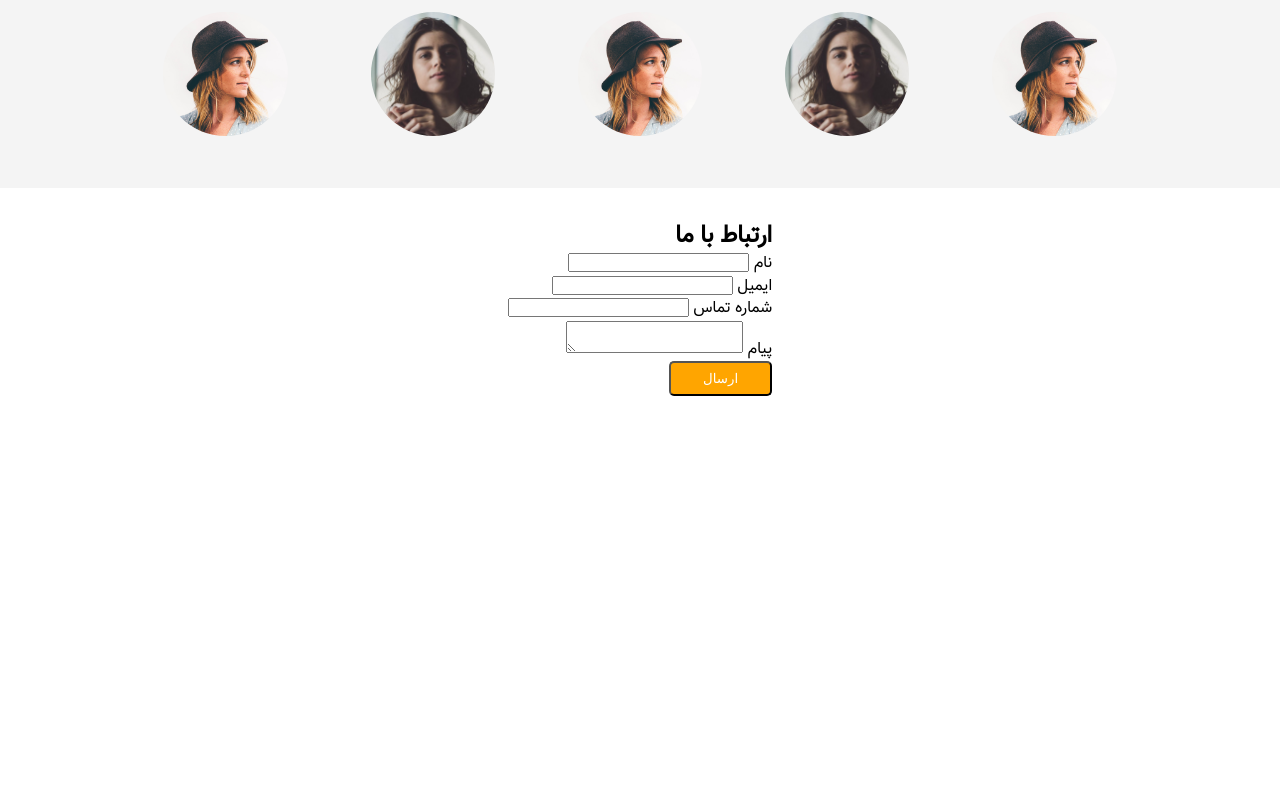
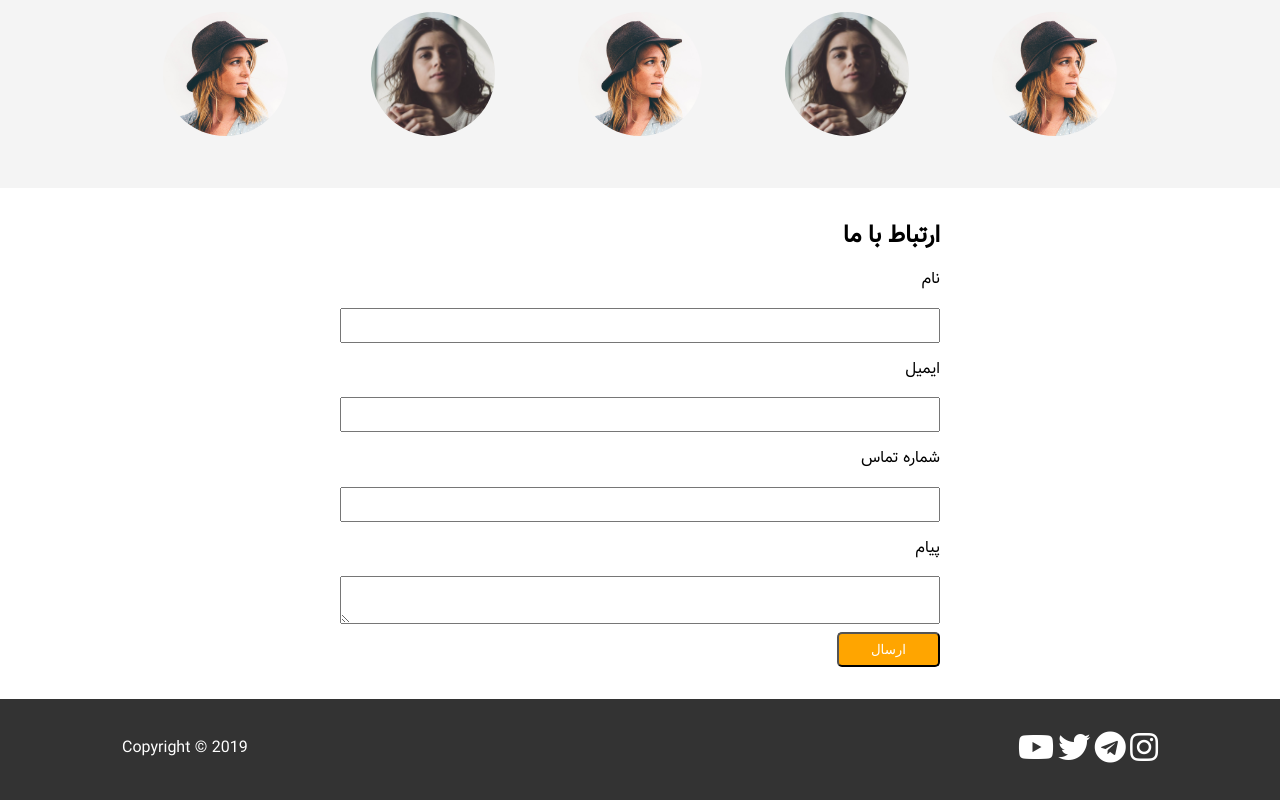
Before and after one commit to FatemehQasemian/Developer-Site-with-FlexBox, a plain HTML site: page index.html in a window 1280 px wide. Shown: the part 1829-2629 px from the top of the page. Before the commit the page ends 2257 px from the top, so only its background shows below. Drawn offline with Linux system fonts and the light colour scheme.

Commit message:
all sections are completed

```diff
--- a/css/style.css
+++ b/css/style.css
@@ -221,3 +221,24 @@ a {
     display: flex;
     justify-content: center;
 }
+
+#contact .contact-form {
+    flex-basis: 600px;
+}
+
+#contact .contact-form label {
+    display: block;
+    margin: 1rem 0;
+}
+
+#contact .contact-form input,
+#contact .contact-form textarea {
+    width: 100%;
+    padding: 0.5rem;
+}
+
+#main-footer {
+    display: flex;
+    justify-content: space-between;
+    align-items: center;
+}
--- a/index.html
+++ b/index.html
@@ -18,9 +18,9 @@
             <a href="#"> <span class="text-primary">WEBPROG</span>.ir</a>
         </h1>
         <ul>
-            <li><a class="current" href="index.html">خانه</a></li>
+            <li><a href="index.html">خانه</a></li>
             <li><a href="#">درباره ما</a></li>
-            <li><a href="#">تماس با ما</a></li>
+            <li><a href="#contact">تماس با ما</a></li>
         </ul>
     </nav>
 
@@ -131,7 +131,19 @@
             </form>
         </div>
     </section>
-    <footer></footer>
+    <footer class="bg-dark py-2">
+        <div id="main-footer" class="container">
+            <div>
+                <i class="fab fa-instagram fa-2x"></i>
+                <i class="fab fa-telegram fa-2x"></i>
+                <i class="fab fa-twitter fa-2x"></i>
+                <i class="fab fa-youtube fa-2x"></i>
+            </div>
+            <div>
+                <p>Copyright &copy; 2019</p>
+            </div>
+        </div>
+    </footer>
 </body>
 
 </html>
```
